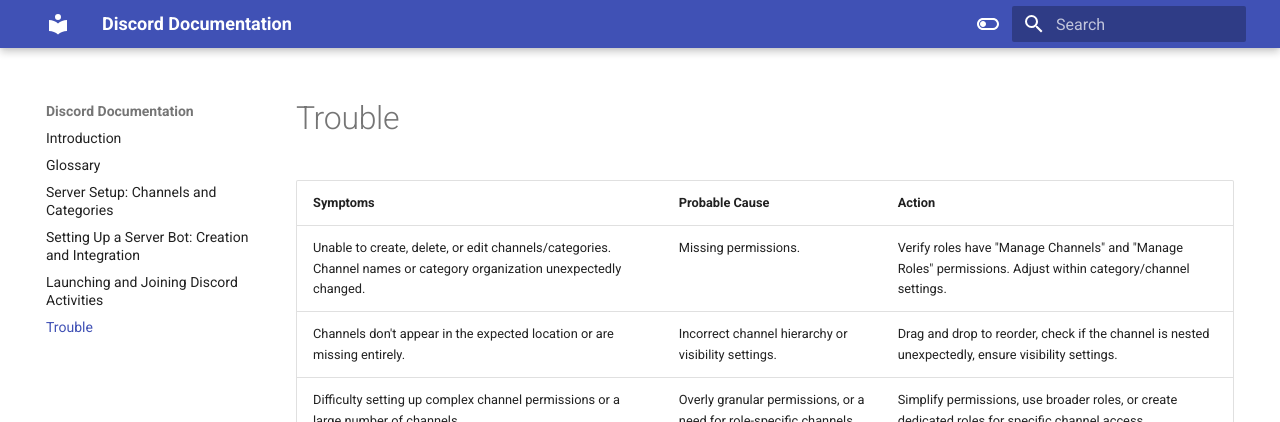
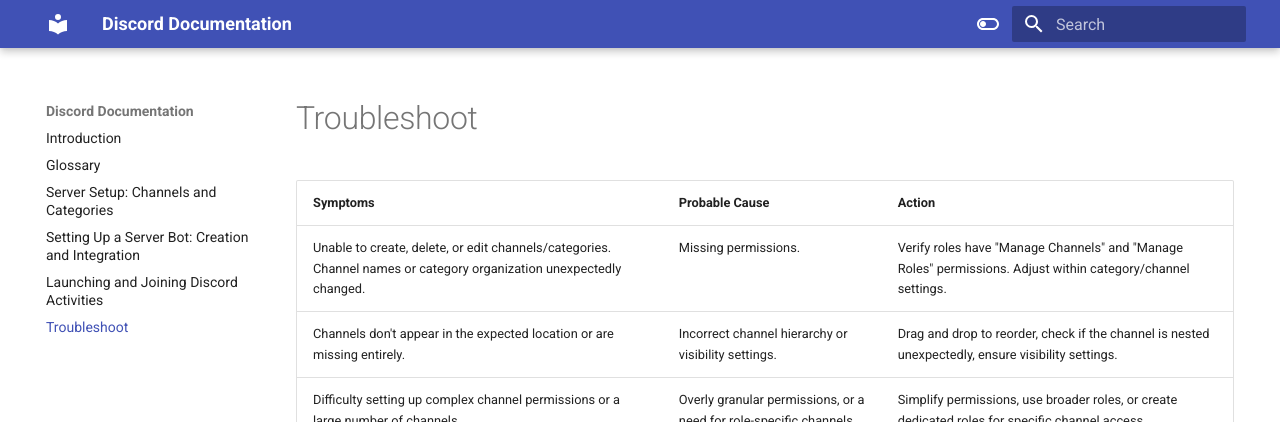
Before and after one commit to marcangelo1/Discord-Documentation, an MkDocs documentation site: the page built from docs/Trouble.md, in a window 1280 px wide and 945 px high. Shown: the top 422 px of the window. Built offline with MkDocs 1.6.1 and Material for MkDocs 9.7.7, drawn with Linux system fonts in a browser that asks for light colours.

Commit message:
Merge branch 'main' of github.com:marcangelo1/Discord-Documentation

```diff
--- a/docs/Trouble.md
+++ b/docs/Trouble.md
@@ -1,3 +1,4 @@
+# Troubleshoot
 | Symptoms                                                  | Probable Cause                                            | Action                                                                                                     |
 | --------------------------------------------------------- | --------------------------------------------------------- | -------------------------------------------------------------------------------------------------------------- |
 | Unable to create, delete, or edit channels/categories. Channel names or category organization unexpectedly changed. | Missing permissions.                                      | Verify roles have "Manage Channels" and "Manage Roles" permissions. Adjust within category/channel settings. |
```
Also changed, not shown: docs/Task1.md (line endings or trailing spaces).
